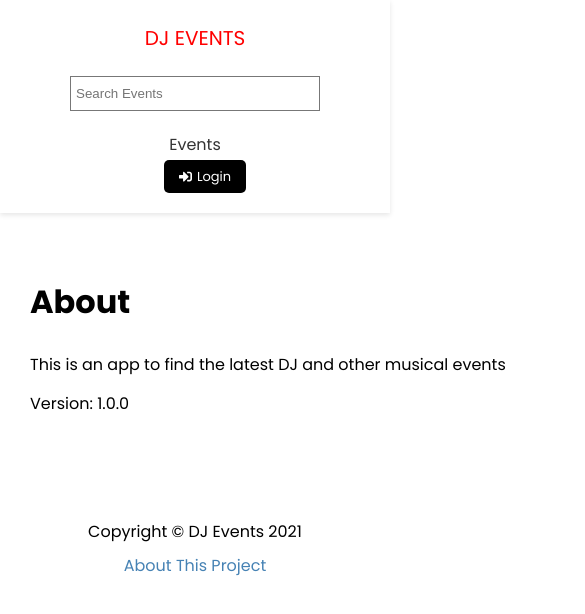
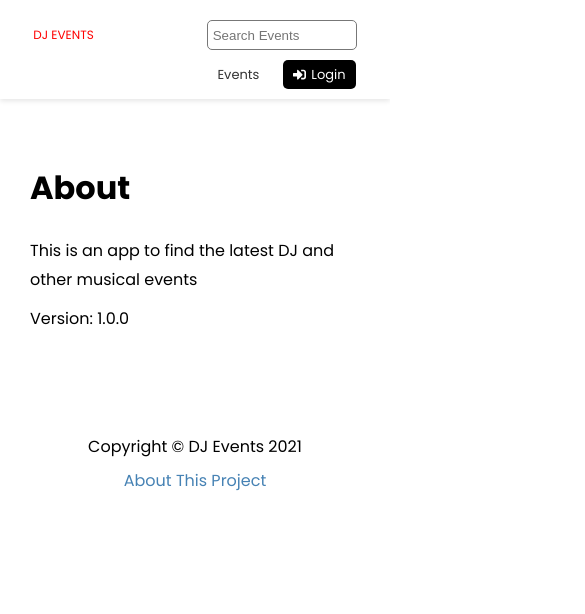
Before and after one commit to asa108/frontend-dj-event, a Next.js app: page /about in a window 390 px wide. Shown: the top 614 px of the page, 585 px wide, since content can reach past the window. Built offline with nearby package versions, Linux system fonts and the light colour scheme; no server answers.

Commit message:
modified header desgin

```diff
--- a/components/Header.js
+++ b/components/Header.js
@@ -1,6 +1,7 @@
 import Link from "next/link";
 import { useContext, useState } from "react";
 import { FaSignInAlt, FaSignOutAlt } from "react-icons/fa";
+// import BiSearchAlt2 from "react-icons/fa";
 import styles from "../styles/Header.module.css";
 import AuthContext from "@/context/AuthContext";
 import Search from "./Search";
@@ -8,25 +9,29 @@ import Search from "./Search";
 export default function Header() {
   const { user, logout } = useContext(AuthContext);
   const [test, setTest] = useState(false);
+  const [search, setSearch] = useState(false);
 
   return (
     <header className={styles.header}>
+      <div className={styles.header_search_logo}>
         <div className={styles.logo}>
           <Link href="/">
             <a>DJ Events</a>
           </Link>
         </div>
         <Search />
+        {/* {search ? <Search /> : <BiSearchAlt2 />} */}
+      </div>
       <nav>
+        {user ? (
           <ul>
+            {/* If logged in */}
+            <div className={styles.items_container}>
               <li>
                 <Link href="/events">
                   <a>Events</a>
                 </Link>
               </li>
-          {user ? (
-            // If logged in
-            <>
               <li>
                 <Link href="/events/add">
                   <a>Add Event</a>
@@ -45,10 +50,17 @@ export default function Header() {
                   <FaSignOutAlt /> Logout
                 </button>
               </li>
-            </>
+            </div>
+          </ul>
         ) : (
-            // If logged out
-            <>
+          <ul className={styles.items_logout}>
+            {/* If logged out */}
+            <div className={styles.items_container}>
+              <li>
+                <Link href="/events">
+                  <a>Events</a>
+                </Link>
+              </li>
               <li>
                 <Link href="/account/login">
                   <a className="btn-secondary btn-icon">
@@ -56,9 +68,9 @@ export default function Header() {
                   </a>
                 </Link>
               </li>
-            </>
+            </div>
+          </ul>
         )}
-        </ul>
       </nav>
     </header>
   );
--- a/styles/Footer.module.css
+++ b/styles/Footer.module.css
@@ -1,8 +1,8 @@
-.footer{
-    margin: 100px 40px;
-    text-align: center;
+.footer {
+  margin: 100px 0 40px;
+  text-align: center;
 }
 
-.footer p{
-    margin: 5px 0;
+.footer p {
+  margin: 5px 0;
 }
--- a/styles/Header.module.css
+++ b/styles/Header.module.css
@@ -17,11 +17,24 @@
 .header a:hover {
   color: #000;
 }
+
+.header .items_container{
+    display: flex;
+}
+
 .header ul {
-  display: flex;
+  /* display: flex; */
   align-items: center;
   justify-content: center;
   list-style: none;
+}
+
+.header li{
+    margin: auto;
+}
+
+.header .header_search_logo{
+  display: flex;
 }
 
 .logo {
@@ -38,19 +51,35 @@
   .header {
     flex-direction: column;
     height: auto;
+    padding: 0 10px;
   }
 
   .header ul {
-    margin: 20px 0;
-    flex-direction: column;
+    margin: 10px 0;
+    display: -webkit-box;
     text-align: center;
+  }
+
+  .header .items_logout{
+  margin-left: 183px;
+}
+
+  .header li{
+    margin: auto 12px;
+    font-size: 13px;
   }
 
   .header a {
     margin-right: 0;
   }
 
+  .header .header_search_logo{
+    padding-top: 20px;
+  }
+
   .logo {
-    margin: 20px 0;
+    font-size: 12px;
+    margin: auto;
+    margin-right: 113px;
   }
 }
--- a/styles/Layout.module.css
+++ b/styles/Layout.module.css
@@ -1,5 +1,11 @@
-.container{
-    margin: 60px auto;
-    min-width: 960px;
-    padding: 0 30px;
+.container {
+  margin: 60px auto;
+  max-width: 960px;
+  padding: 0 30px;
 }
+
+/* @media (max-width: 768px) {
+  .container {
+  margin-top: 200px;
+  }
+} */
--- a/styles/Search.module.css
+++ b/styles/Search.module.css
@@ -1,7 +1,14 @@
-.search input{
-    width: 250px;
-    height: 35px;
-    padding: 5px;
-    border: 1px #777 solid;
-    background-repeat: 5px;
+.search input {
+  width: 250px;
+  height: 35px;
+  padding: 5px;
+  border: 1px #777 solid;
+  border-radius: 5px;
 }
+
+@media (max-width: 768px) {
+  .search input {
+  width: 150px;
+  height: 30px;
+  }
+}
--- a/styles/globals.css
+++ b/styles/globals.css
@@ -51,6 +51,13 @@ h1 {
   cursor: pointer;
 }
 
+@media (max-width: 768px) {
+  .btn-secondary {
+    margin: 0;
+    padding: 3px 10px;
+  }
+}
+
 .btn-secondary:hover {
   opacity: 0.8;
 }
```
Also changed, not shown: styles/404.module.css (+5 -6 lines). Lines whose indentation alone changed are shown as unchanged.
